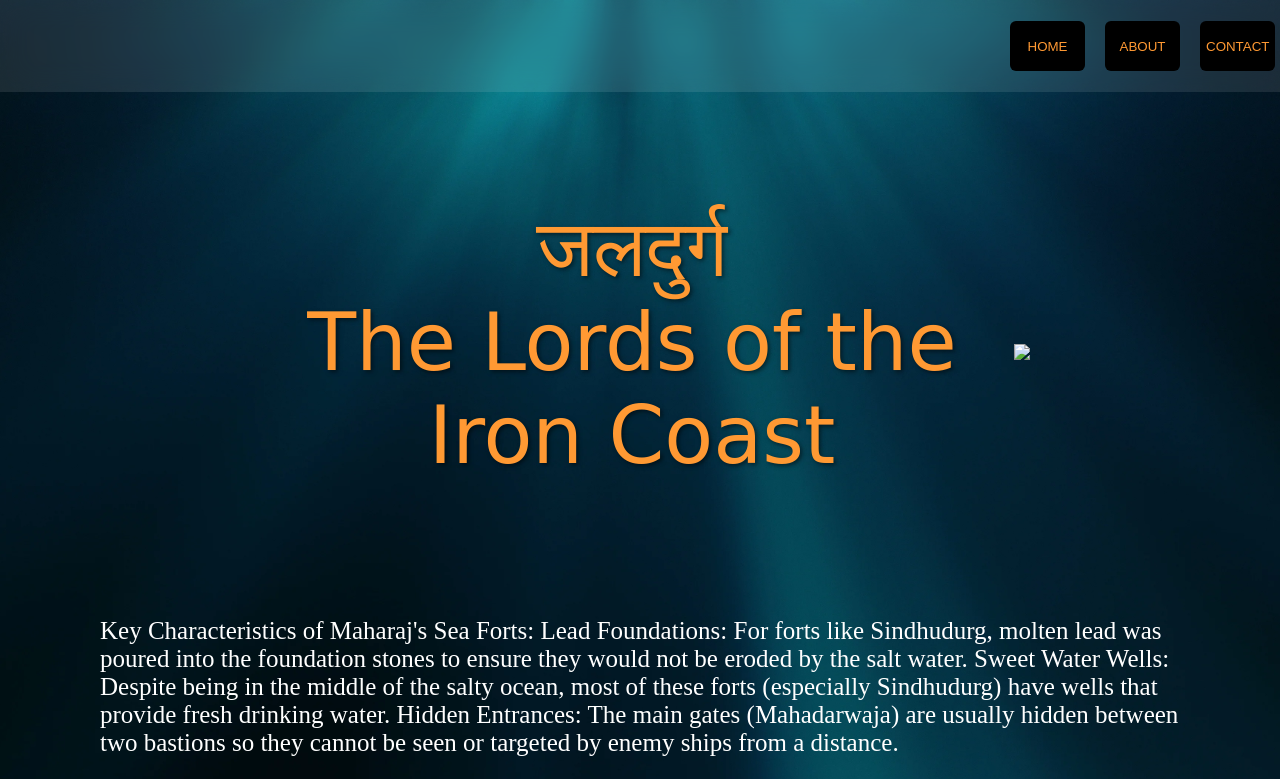
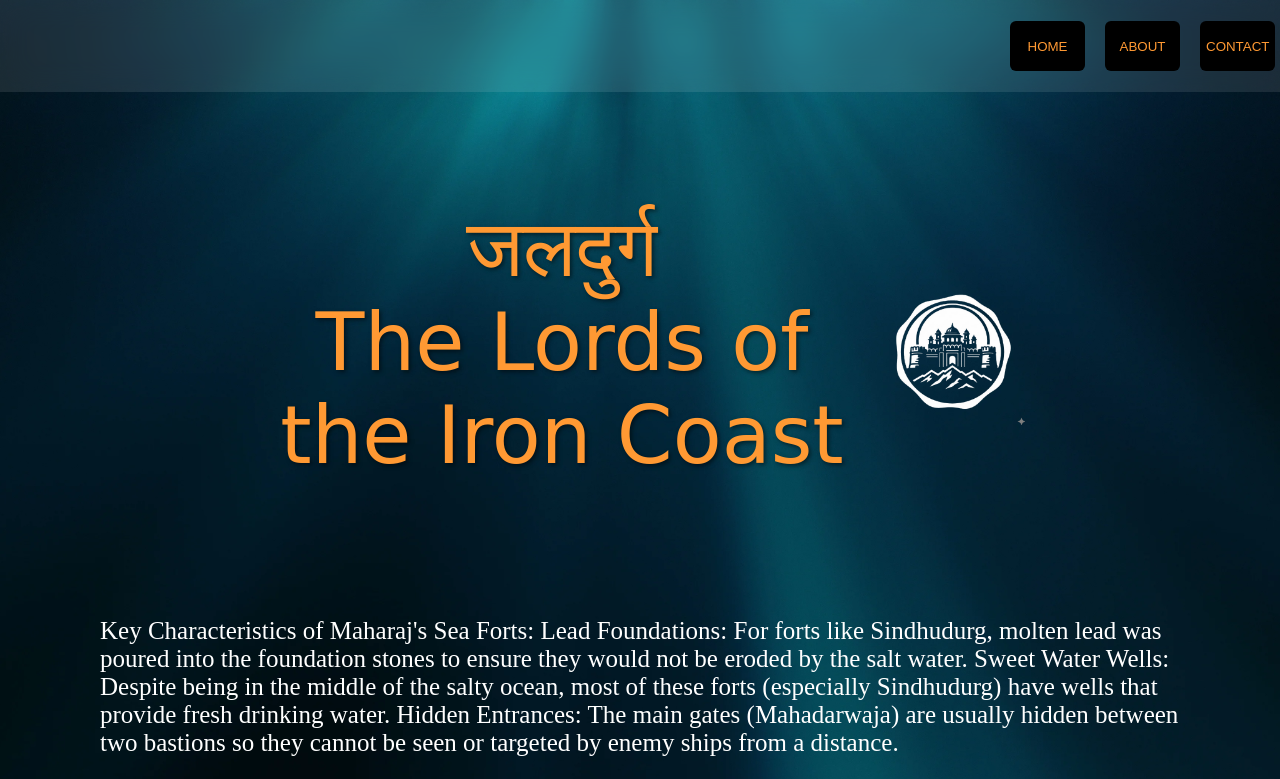
Before and after one commit to nipuntamore/nipuntamore.github.io, a plain HTML site: page jaldurg.html in a window 1280 px wide. Shown: the top 779 px of the page. Drawn offline with Linux system fonts and the light colour scheme.

Commit message:
Fix image paths and maintain HTML structure
Updated image paths and ensured proper HTML structure.

```diff
--- a/jaldurg.html
+++ b/jaldurg.html
@@ -3,7 +3,7 @@
     <head>
         <title>Jaldurg</title>
         <link href="css/style.css" rel="stylesheet">
-        <link rel="icon" type="image/x-icon" href="../my-second-project/images/Gemini_Generated_Image_52onsz52onsz52on-removebg-preview.png">
+        <link rel="icon" type="image/x-icon" href="../images/Gemini_Generated_Image_52onsz52onsz52on-removebg-preview.png">
 
     </head>
     <body id="jaldurgbody">
@@ -20,7 +20,7 @@
         <header class="headline">
             <div class="headerm">
             जलदुर्ग<br>The Lords of the Iron Coast
-            <img src="../my-second-project/images/Gemini_Generated_Image_tkk8dhtkk8dhtkk8-removebg-preview.png" id="logo">
+            <img src="../images/Gemini_Generated_Image_tkk8dhtkk8dhtkk8-removebg-preview.png" id="logo">
             </div>
         </header>
         <p id="jald">Key Characteristics of Maharaj's Sea Forts:
@@ -53,4 +53,5 @@
         </ul>
         <footer id="afoot">&#169 nipunstamore</footer>
     </body>
+
 </html>
```
